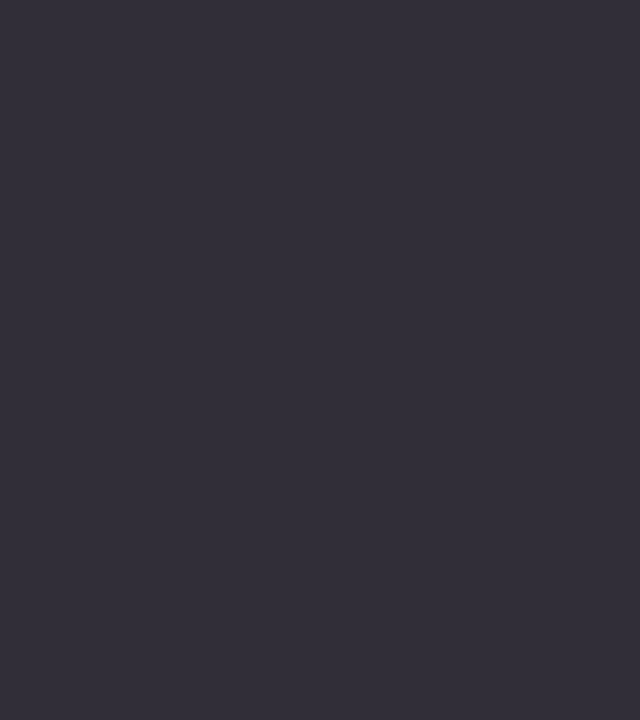
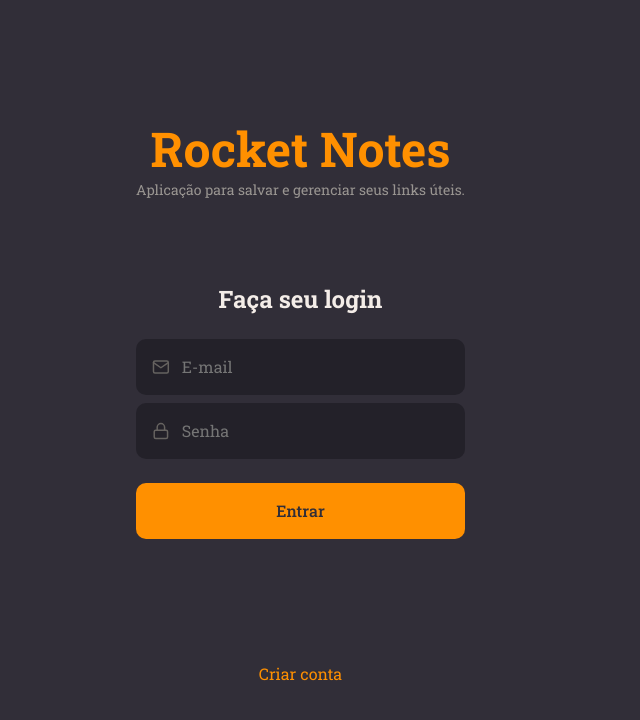
Before and after one commit to EmilySSouza/Rocketnotes, a React (Vite) app: page / in a window 1280 px wide. Shown: the top 720 px of the page, without its empty margins (0-640 px from the left). Built offline with nearby package versions, Linux system fonts and the light colour scheme.

Commit message:
feat: Creating the SignIn form

```diff
--- a/src/pages/SignIn/index.jsx
+++ b/src/pages/SignIn/index.jsx
@@ -1,9 +1,35 @@
-import { Container } from "./style";
+import { Container, Form } from "./style";
+
+import { Input } from "../../components/Input";
+import { FiMail, FiLock } from "react-icons/fi";
+import { Button } from "../../components/Button";
 
 export function SignIn() {
     return (
         <Container>
+            <Form>
+                <h1>Rocket Notes</h1>
+                <p>Aplicação para salvar e gerenciar seus links úteis.</p>
 
+                <h2>Faça seu login</h2>
+
+                <Input
+                    placeholder="E-mail"
+                    type="text"
+                    icon={FiMail}
+                />
+
+                <Input
+                    placeholder="Senha"
+                    type="password"
+                    icon={FiLock}
+                />
+
+                <Button title="Entrar" />
+
+                <a href="#">Criar conta</a>
+
+            </Form>
         </Container>
     )
 }
--- a/src/pages/SignIn/style.js
+++ b/src/pages/SignIn/style.js
@@ -5,3 +5,38 @@
     display: flex;
     align-items: stretch;
 `;
+
+export const Form = styled.form`
+    padding: 0 136px;
+
+    display: flex;
+    flex-direction: column;
+    justify-content: center;
+    align-items: center;
+
+    text-align: center;
+
+    > h1 {
+        font-size: 48px;
+        color: ${({ theme }) => theme.COLORS.ORANGE};
+    }
+
+    > h2 {
+        font-size: 24px;
+        margin-top: 84px;
+        margin-bottom: 24px;
+    }
+
+    > p {
+        font-size: 14px;
+        color: ${({ theme }) => theme.COLORS.GRAY_100};
+    }
+
+    > a {
+        margin-top: 124px;
+        color: ${({ theme }) => theme.COLORS.ORANGE};
+
+    }
+
+
+`;
```
